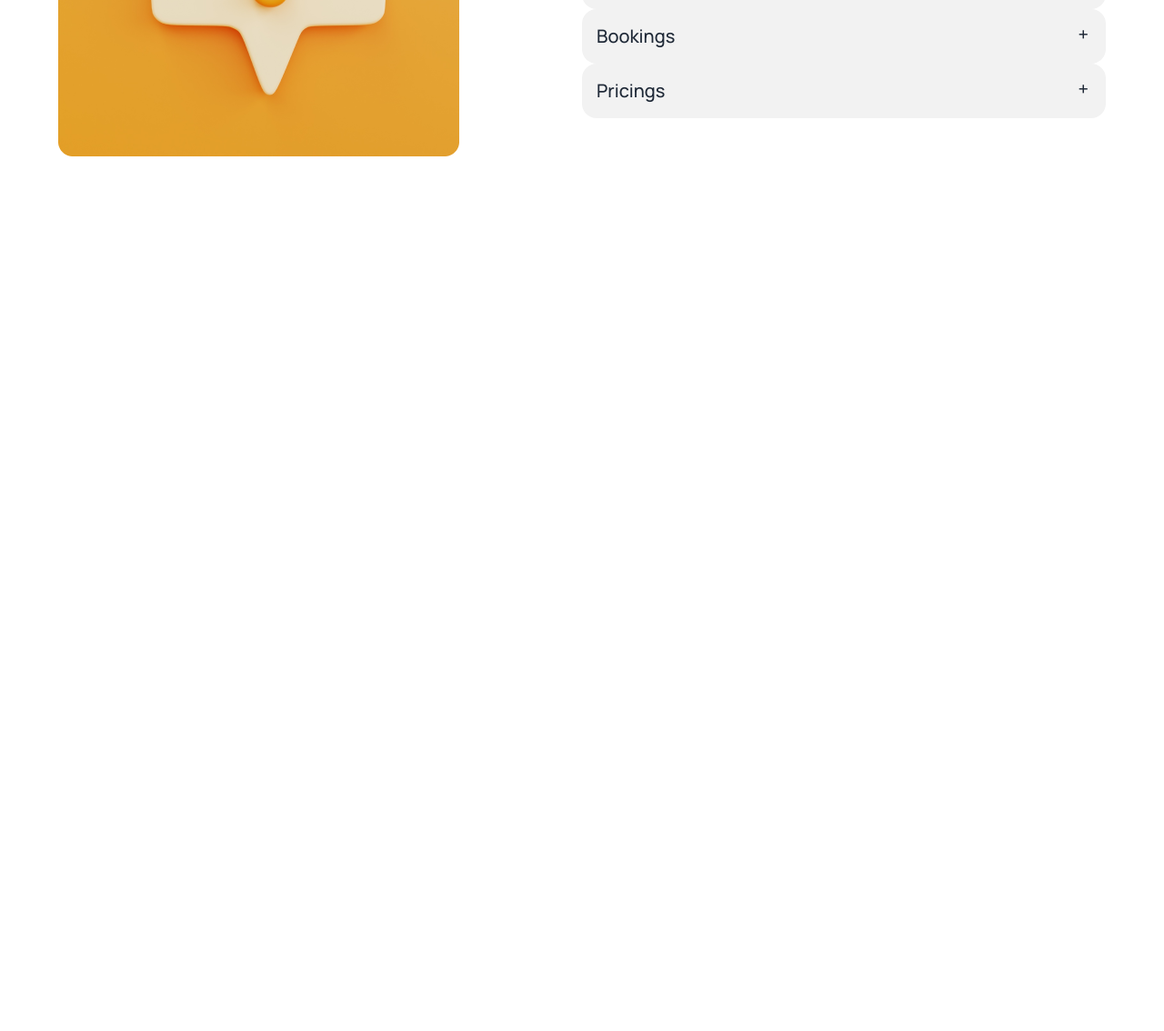
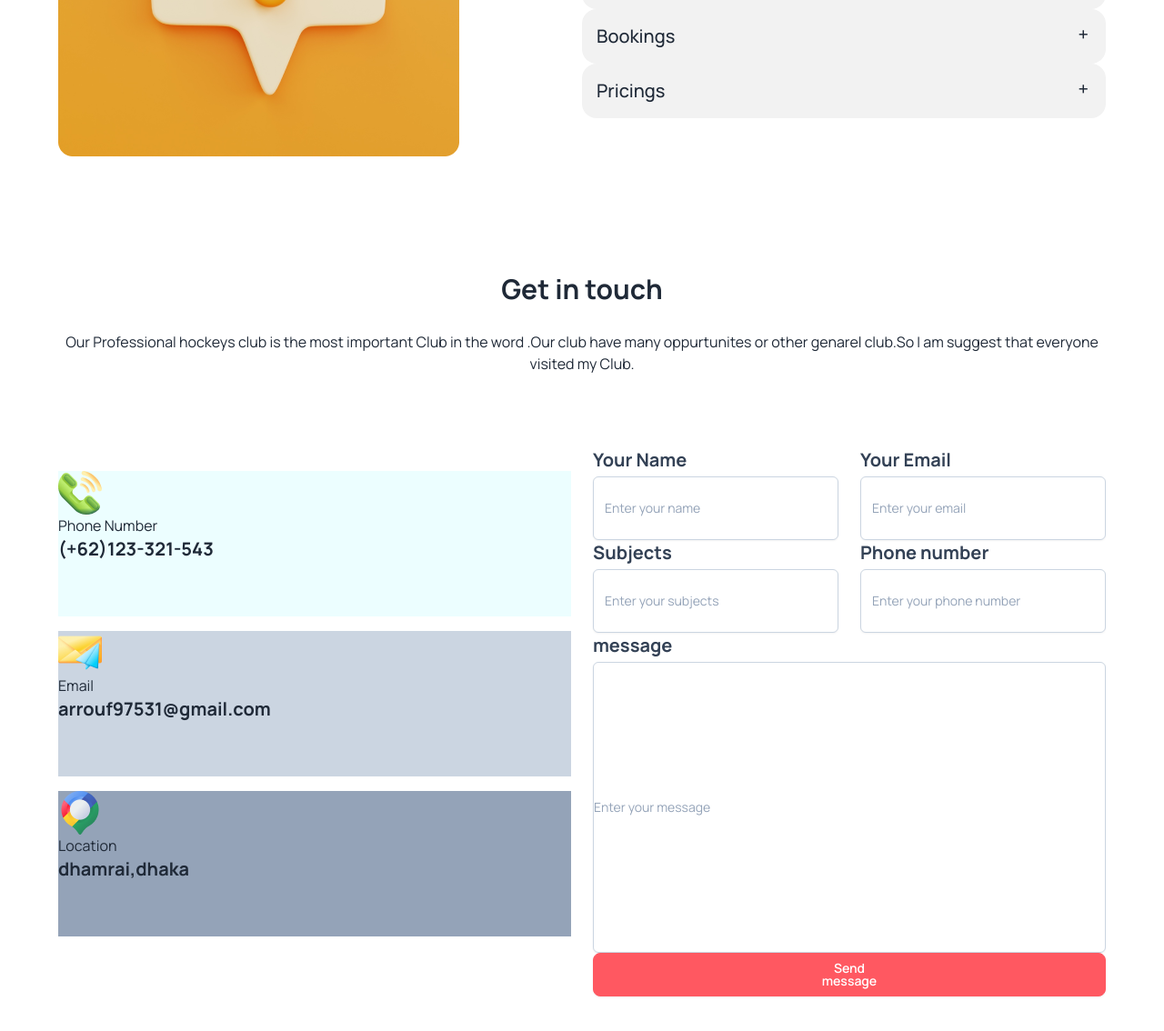
Before and after one commit to arrouf123/assignment-3, a plain HTML site: page index.html in a window 1280 px wide. Shown: the part 4084-5218 px from the top of the page at 91% size. Before the commit the page ends 4384 px from the top, so only its background shows below. Drawn offline with nearby package versions, Linux system fonts and the light colour scheme.

Commit message:
six commit

```diff
--- a/index.html
+++ b/index.html
@@ -502,6 +502,121 @@
 
       </section>
 
+      <!-- Get touch section -->
+      <section class="space-y-10">
+        <div class="space-y-7">
+          <h2 class="text-3xl font-manrope text-center font-bold">Get in touch</h2>
+          <p class="text-center">Our Professional hockeys club is the most important Club in the word .Our club have many oppurtunites or other genarel club.So I am suggest that everyone visited my Club.</p>
+        </div>
+        <!-- main grid div -->
+        <div class="space-y-10 grid grid-col-1 md:grid-cols-2 lg:grid-cols-2 gap-6 items-center">
+          <!-- left side div -->
+          <div class="space-y-4 ">
+            <!-- 1 -->
+
+              <div class=" h-40 bg-cyan-50">
+              <img src="Images/Group 1171275317.png" alt="">
+              <h1>Phone Number</h1>
+              <h4 class="text-xl font-bold">(+62)123-321-543</h4>
+            </div>
+            <!-- 2 -->
+            <div class=" h-40 bg-slate-300">
+              <img src="Images/Group 1171275318.png" alt="">
+              <h1>Email</h1>
+              <h4 class="text-xl font-bold">arrouf97531@gmail.com</h4>
+            </div>
+            <!-- 3 -->
+            <div class=" h-40 bg-slate-400">
+              <img src="Images/Group 1171275321.png" alt="">
+              <h1>Location</h1>
+              <h4 class="text-xl font-bold">dhamrai,dhaka</h4>
+            </div>
+
+          </div>
+          <!-- right side div -->
+          <div>
+
+
+            <!-- 1sr -->
+            <div class="grid grid-cols-1 md:grid-cols-2 lg:grid-cols-2 gap-6">
+              <!-- left -->
+              <div>
+                <label class="block">
+                  <span class="after:content-[''] after:ml-0.5 after:text-red-500 block text-xl font-bold  text-slate-700">
+                    Your Name
+                  </span>
+                  <input type="email" name="email" class="mt-1 px-3 py-6 bg-white border shadow-sm border-slate-300 placeholder-slate-400 focus:outline-none focus:border-sky-500 focus:ring-sky-500 block w-full rounded-md sm:text-sm focus:ring-1" placeholder="Enter your name" />
+                </label>
+
+
+
+
+
+              </div>
+              <!-- right -->
+              <div>
+                <label class="block">
+                  <span class="after:content-[''] after:ml-0.5 after:text-red-500 block text-xl font-bold  text-slate-700">
+                    Your Email
+                  </span>
+                  <input type="email" name="email" class="mt-1 px-3 py-6 bg-white border shadow-sm border-slate-300 placeholder-slate-400 focus:outline-none focus:border-sky-500 focus:ring-sky-500 block w-full rounded-md sm:text-sm focus:ring-1" placeholder="Enter your email" />
+                </label>
+              </div>
+            </div>
+
+
+            <!-- 2nd -->
+            <div class="grid grid-cols-1 md:grid-cols-2 lg:grid-cols-2 gap-6">
+              <!-- left -->
+              <div>
+                <label class="block">
+                  <span class="after:content-[''] after:ml-0.5 after:text-red-500 block text-xl font-bold  text-slate-700">
+                    Subjects
+                  </span>
+                  <input type="name" name="name" class="mt-1 px-3 py-6 bg-white border shadow-sm border-slate-300 placeholder-slate-400 focus:outline-none focus:border-sky-500 focus:ring-sky-500 block w-full rounded-md sm:text-sm focus:ring-1" placeholder="Enter your subjects" />
+                </label>
+
+              </div>
+              <!-- right -->
+              <div>
+                <label class="block">
+                  <span class="after:content-[''] after:ml-0.5 after:text-red-500 block text-xl font-bold  text-slate-700">
+                    Phone number
+                  </span>
+                  <input type="name" name="name" class="mt-1 px-3 py-6 bg-white border shadow-sm border-slate-300 placeholder-slate-400 focus:outline-none focus:border-sky-500 focus:ring-sky-500 block w-full rounded-md sm:text-sm focus:ring-1" placeholder="Enter your phone number" />
+                </label>
+
+              </div>
+            </div>
+
+
+
+            <!-- 3d -->
+            <div>
+              <label class="block">
+                <span class="after:content-[''] after:ml-0.5 after:text-red-500 block text-xl font-bold  text-slate-700">
+                  message
+                </span>
+                <input type="email" name="email" class="mt-1 h-80   bg-white border shadow-sm border-slate-300 placeholder-slate-400 focus:outline-none focus:border-sky-500 focus:ring-sky-500 block w-full rounded-md sm:text-sm focus:ring-1" placeholder="Enter your message" />
+              </label>
+            </div>
+
+
+
+            <!-- 4th -->
+            <div class="text-center ">
+              <button class="btn btn-error text-white px-60">Send message</button>
+            </div>
+
+          </div>
+        </div>
+
+      </section>
+
+
+
+
+
 
 
 
```
